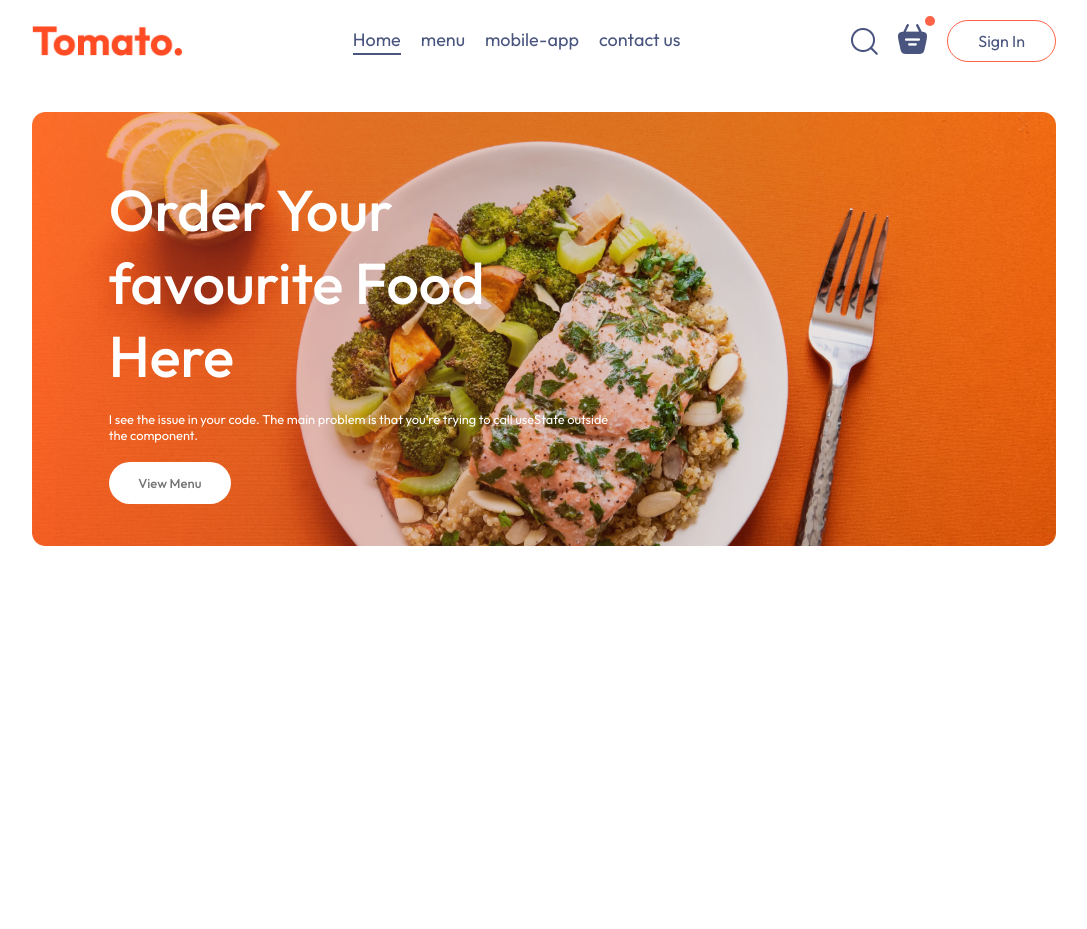
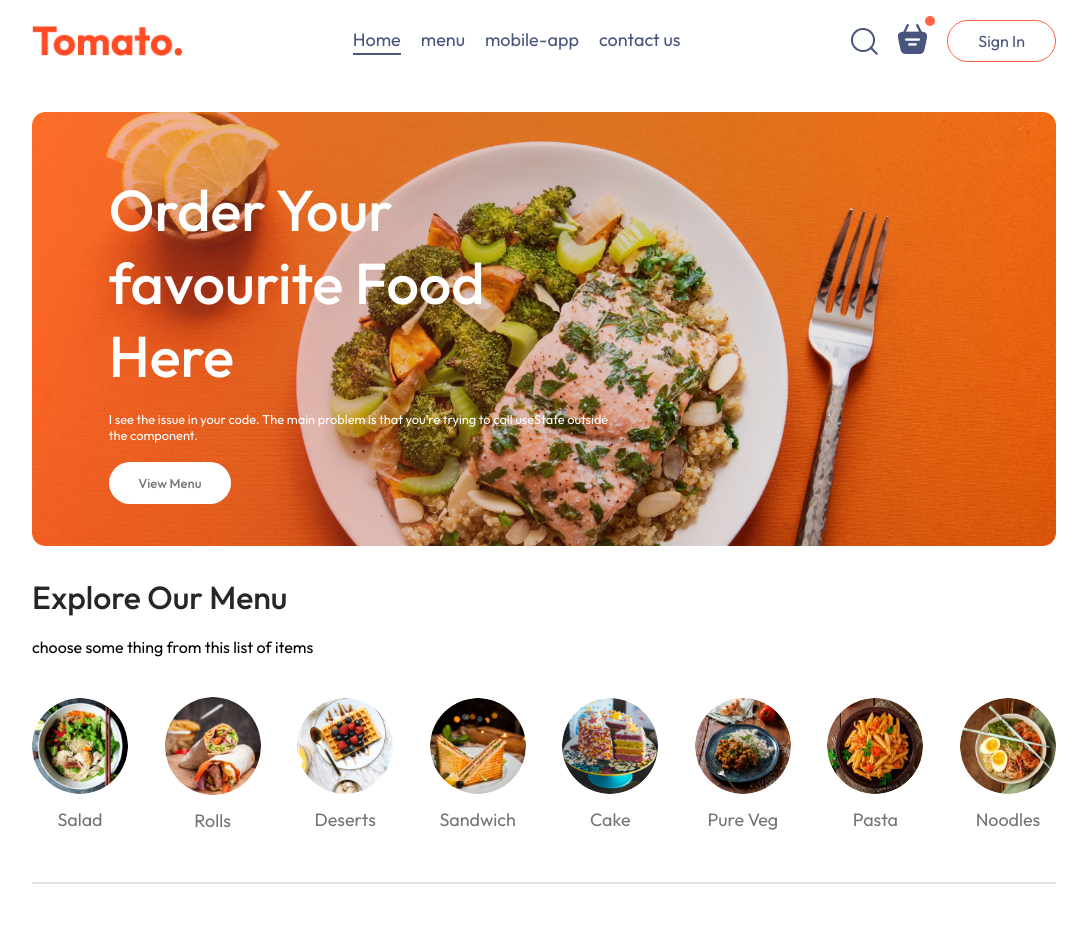
Before and after one commit to arun-kumar-bidila/food_del, a React (Vite) app: page / in a window 1280 px wide. Shown: the top 929 px of the page, without its empty margins (96-1183 px from the left). Before the commit the page ends 800 px from the top, so only its background shows below. Built offline with nearby package versions, Linux system fonts and the light colour scheme.

Commit message:
add food display

```diff
--- /dev/null
+++ b/src/components/ExploreMenu/ExploreMenu.css
@@ -0,0 +1,53 @@
+.explore-menu{
+    display: flex;
+    flex-direction: column;
+    gap: 20px;
+}
+h1{
+    color: #262626;
+    font-weight: 500;
+
+}
+.explore-menu-text{
+    max-width: 60%;
+    columns: #808080;
+}
+.explore-menu-list{
+    display: flex;
+    justify-content: space-between;
+    align-items: center;
+    gap: 30px;
+    text-align: center;
+    margin: 20px 0px;
+    overflow-x:scroll ;
+}
+
+.explore-menu-list::-webkit-scrollbar{
+    display: none;
+}
+
+.explore-menu-list-item img{
+    width: 7.5vw;
+    min-width: 80px;
+    cursor: pointer;
+    border-radius: 50%;
+    transition: 0.2s;
+
+}
+.explore-menu-list-item p{
+    margin-top:10px ;
+    color: #747474;
+    font-size: max(1.4vw,16px);
+    cursor: pointer;
+}
+.explore-menu hr{
+    margin: 10px 0px;
+    height: 2px;
+    background-color: #e2e2e2;
+    border: none;
+}
+
+.explore-menu-list-item .active{
+    border: 4px solid tomato;
+    padding: 2px;
+}
--- /dev/null
+++ b/src/components/ExploreMenu/ExploreMenu.jsx
@@ -0,0 +1,26 @@
+import React from 'react'
+import { menu_list } from '../../assets/assets'
+import './ExploreMenu.css'
+
+const ExploreMenu = ({category, setCategory}) => {
+    return (
+        <div className='explore-menu' id='explore-menu'>
+            <h1> Explore Our Menu</h1>
+            <p className='explore-menu-text'> choose some thing from this list of items</p>
+            <div className="explore-menu-list">
+                {menu_list.map((item, index) => {
+                    return (<div onClick={() => setCategory(prev => prev === item.menu_name ? "All" : item.menu_name)} className='explore-menu-list-item' key={index}>
+                        <img className={category === item.menu_name ? "active" : ""} src={item.menu_image} alt="" />
+                        <p>{item.menu_name}</p>
+
+                    </div>
+
+                    )
+                })}
+            </div>
+            <hr />
+        </div>
+    )
+}
+
+export default ExploreMenu
--- /dev/null
+++ b/src/components/FoodDisplay/FoodDisplay.css
@@ -0,0 +1,55 @@
+.food-display{
+    margin-top: 30px;
+}
+h2{
+    font-size: max(2vw,24px);
+    font-weight: 600;
+}
+.food-display-list{
+    display: grid;
+    grid-template-columns: repeat(auto-fill,minmax(240px,1fr));
+    margin-top: 30px;
+    gap: 30px;
+    row-gap: 50px;
+}
+
+.food-item{
+    width: 100%;
+    margin:auto;
+    border-radius: 15px;
+    box-shadow: 0px 0px 2px #000001;
+    transition: 0.3s;
+    animation: fadeIn 1s;
+}
+.food-item-image{
+    width: 100%;
+    border-radius: 15px 15px 0px 0px;
+
+
+}
+.food-item-info{
+    padding: 20px;
+}
+.food-item-name-rating{
+    display: flex;
+    justify-content: space-between;
+    align-items: center;
+    margin-bottom: 10px;
+}
+.food-item-name-rating p{
+    font-size: 20px;
+    font-weight: 500;
+}
+.food-item-name-rating img{
+    width: 70px;
+}
+.food-item-desc{
+    color: #676767;
+    font-size: 12px;
+}
+.food-item-price{
+    color: tomato;
+    font-size: 22px;
+    font-weight: 500;
+    margin: 10px 0px;
+}
--- /dev/null
+++ b/src/components/FoodDisplay/FoodDisplay.jsx
@@ -0,0 +1,28 @@
+import React, { useContext } from 'react'
+import { StoreContext } from '../../context/StoreContext'
+import FoodItem from '../FoodItem/FoodItem'
+import './FoodDisplay.css'
+
+const FoodDisplay = ({ category }) => {
+    const { food_list } = useContext(StoreContext)
+    return (
+        <div className='food-display' id='food-display'>
+            <h2>Top Dishes near You</h2>
+            <div className="food-display-list">
+                {
+                    food_list.map((item, index) => {
+
+                        if (category === "All" || category === item.category) {
+                            return (
+                                <FoodItem key={index} id={item._id} name={item.name} image={item.image} price={item.price} description={item.description} />)
+
+                        }
+
+                    })
+                }
+            </div>
+        </div>
+    )
+}
+
+export default FoodDisplay
--- /dev/null
+++ b/src/components/FoodItem/FoodItem.css
@@ -0,0 +1,27 @@
+.food-item-img-container{
+    position: relative;
+
+}
+.food-item-img-container .add{
+    width: 35px;
+    position: absolute;
+    bottom: 15px;
+    right: 15px;
+    cursor: pointer;
+    border-radius: 50%;
+
+}
+.food-item-counter{
+    position: absolute;
+    bottom: 15px;
+    right: 15px;
+    display: flex;
+    align-items: center;
+    gap: 10px;
+    padding: 6px;
+    border-radius: 50px;
+    background-color: white;
+}
+.food-item-counter img{
+    width: 30px;
+}
--- /dev/null
+++ b/src/components/FoodItem/FoodItem.jsx
@@ -0,0 +1,43 @@
+import React, { useContext, useState } from 'react'
+import { assets } from '../../assets/assets'
+import './FoodItem.css'
+import { StoreContext } from '../../context/StoreContext'
+
+const FoodItem = ({ id, name, price, description, image }) => {
+
+    const [itemCount, setItemCount] = useState(0)
+    const { cartItems, addToCart, removeFromCart } = useContext(StoreContext);
+    return (
+        <div className='food-item'>
+            <div className="food-item-img-container">
+                <img src={image} alt="" className='food-item-image' />
+                {!cartItems[id] ?
+                    <img className='add' src={assets.add_icon_white} onClick={() => addToCart(id)} /> :
+                    <div className="food-item-counter">
+                        <img onClick={() => removeFromCart(id)} src={assets.remove_icon_red} alt="" />
+                        <p>{cartItems[id]}</p>
+                        <img onClick={() => addToCart(id)} src={assets.add_icon_green} alt="" />
+                    </div>
+                }
+            </div>
+            <div className="food-item-info">
+                <div className="food-item-name-rating">
+                    <p>{name}</p>
+                    <img src={assets.rating_starts} alt=""
+                    // onClick={() => setItemCount(prev => prev + 1)}
+                    />
+
+                </div>
+                <p className="food-item-desc">
+                    {description}
+
+                </p>
+                <p className="food-item-price">
+                    ${price}
+                </p>
+            </div>
+        </div>
+    )
+}
+
+export default FoodItem
--- /dev/null
+++ b/src/context/StoreContext.jsx
@@ -0,0 +1,42 @@
+import { createContext, useEffect, useState } from "react";
+import { food_list } from "../assets/assets";
+export const StoreContext=createContext(null);
+
+const StoreContextProvider=(props)=>{
+
+    const [cartItems,setCartItems]=useState({});
+
+    const addToCart=(itemId)=>{
+        if(!cartItems[itemId]){
+            setCartItems((prev)=>({...prev,[itemId]:1}))
+        }
+        else{
+            setCartItems((prev)=>({...prev,[itemId]:prev[itemId]+1}))
+        }
+
+    }
+
+     const removeFromCart=(itemId)=>{
+
+            setCartItems((prev)=>({...prev,[itemId]:prev[itemId]-1}))
+    }
+
+    useEffect(()=>{
+        console.log(cartItems);
+    },[cartItems])
+
+
+    const contextValue={
+        food_list,
+        cartItems,
+        setCartItems,
+        addToCart,
+        removeFromCart
+    };
+    return (
+        <StoreContext.Provider value={contextValue}>
+            {props.children}</StoreContext.Provider>
+    );
+}
+
+export default StoreContextProvider
--- a/src/main.jsx
+++ b/src/main.jsx
@@ -2,10 +2,14 @@
 import { createRoot } from 'react-dom/client'
 import './index.css'
 import App from './App.jsx'
+import StoreContextProvider from './context/StoreContext.jsx'
 import { BrowserRouter } from 'react-router-dom'
 createRoot(document.getElementById('root')).render(
   <BrowserRouter>
-    <App />
+    <StoreContextProvider>
+      <App />
+    </StoreContextProvider>
+
   </BrowserRouter>
 
 
--- a/src/pages/Home/Home.jsx
+++ b/src/pages/Home/Home.jsx
@@ -1,10 +1,15 @@
-import React from "react";
+import React, { useState } from "react";
 import './Home.css';
 import Header from "../../components/Header/Header";
+import ExploreMenu from "../../components/ExploreMenu/ExploreMenu";
+import FoodDisplay from "../../components/FoodDisplay/FoodDisplay";
 const Home = () => {
+    const [category,setCategory]=useState('All');
     return (
         <div>
             <Header />
+            <ExploreMenu category={category} setCategory={setCategory}/>
+            <FoodDisplay category={category}/>
         </div>
     )
 }
```
